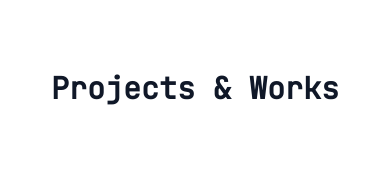
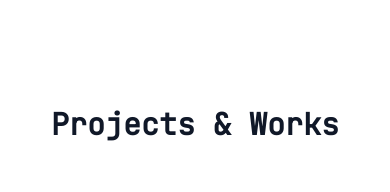
Before and after one commit to ariaajipw/Portfolio, a Next.js app: page / in a window 390 px wide. Shown: the part 1688-1880 px from the top of the page. Built offline with nearby package versions, Linux system fonts and the light colour scheme; a web font is replaced by a local one.

Commit message:
padding-mobile

```diff
--- a/app/components/WorkCard/workcard.tsx
+++ b/app/components/WorkCard/workcard.tsx
@@ -154,7 +154,7 @@ const WorkCards: React.FC = () => {
 
   return (
     <div className="container mx-auto px-4 pt-15 md:pt-6 w-auto min-h-screen">
-      <h1 className="text-3xl xs:text-4xl sm:text-5xl md:text-6xl lg:text-7xl font-bold text-center mt-1 mb-8 lg:mb-20">Projects & Works</h1>
+      <h1 className="text-3xl xs:text-4xl sm:text-5xl md:text-6xl lg:text-7xl font-bold text-center my-0 lg:mb-20">Projects & Works</h1>
 
       {/* Desktop View */}
      <div className="hidden lg:grid grid-cols-1 lg:grid-cols-2 gap-4 w-fit lg:w-fit">
--- a/app/page.tsx
+++ b/app/page.tsx
@@ -121,7 +121,7 @@ export default function Home() {
         </div>
       </div>
 
-      <div className="second-section container mx-auto h-fit mb-30 lg:my-50">
+      <div className="second-section container mx-auto h-fit my-20 lg:my-50">
         <div className="grid lg:grid-cols-12 h-fit">
           <div className="lg:col-span-6 content-center px-auto mx-auto place-self-start lg:place-self-center">
           <p className="text-sm lg:text-lg content-center place-self-center px-auto mt-10 ml-[30px] mr-[20px] mb-7">A developer focuses on front-end side, crafting web experiences, specializing in React, Next.js, Tailwind CSS, & Shopify.</p>
```
